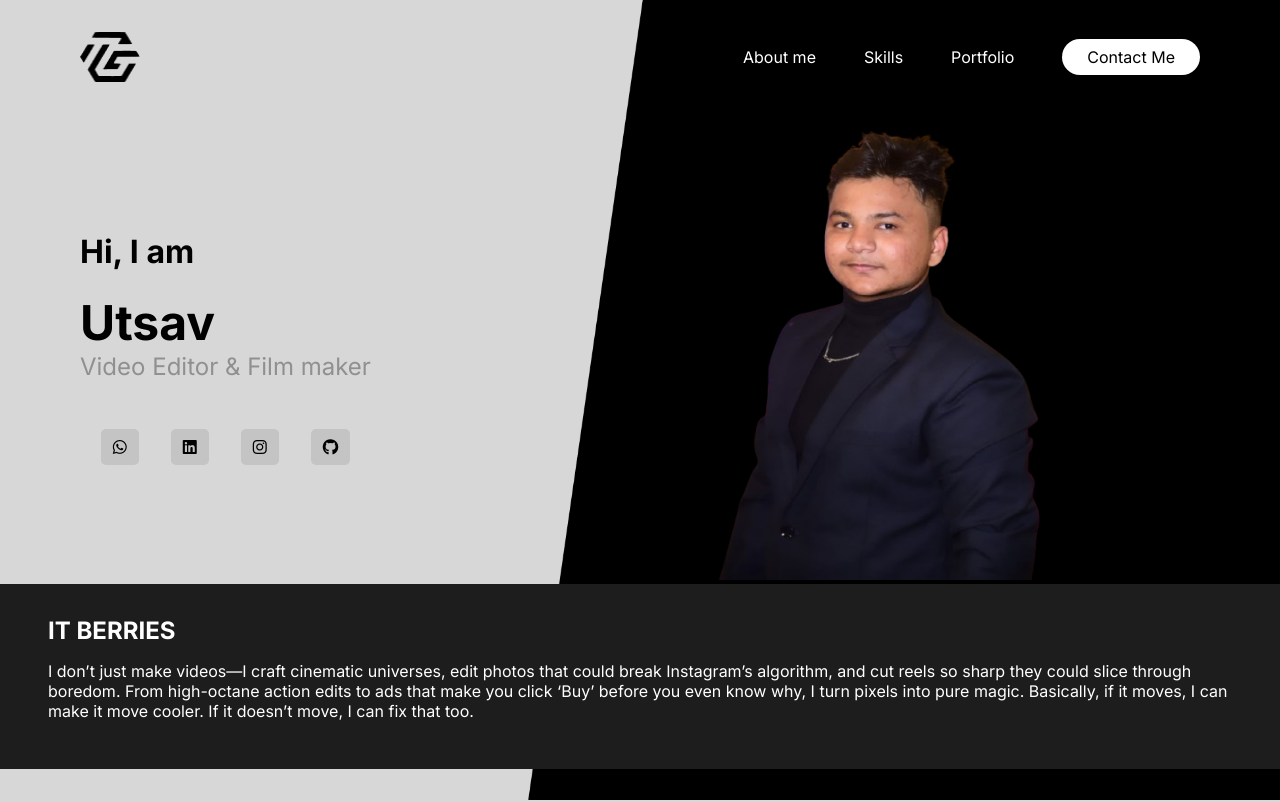
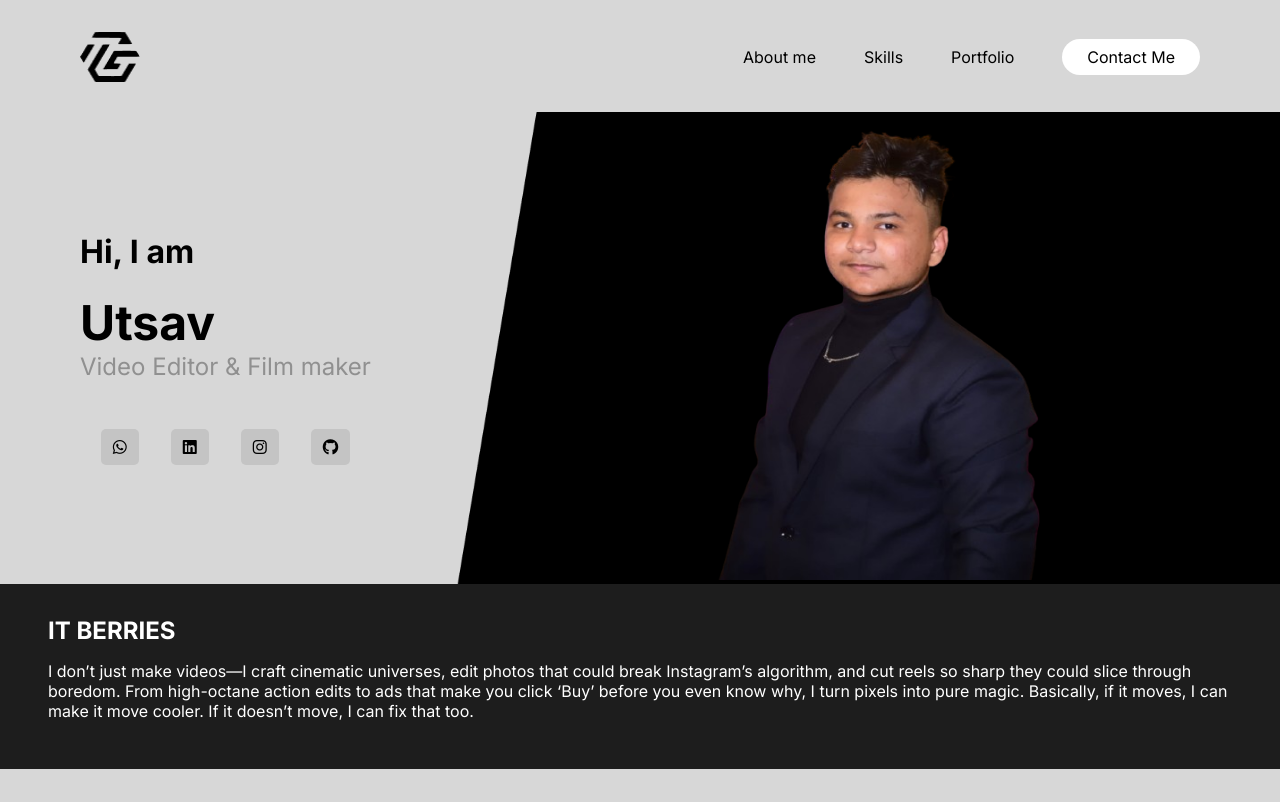
Before and after one commit to Ut-editions/Portfolio-UTedition, a plain HTML site: page index.html in a window 1280 px wide. Shown: the top 802 px of the page. Drawn offline with Linux system fonts and the light colour scheme; files whose address does not match are found by name.

Commit message:
design fourth commit

```diff
--- a/style.css
+++ b/style.css
@@ -49,7 +49,7 @@ header {
 }
 .nav-links li a{
     text-decoration: none;
-    color: #fff;
+     color: black;
     font-size: 1rem;
     font-weight: 400;
     line-height: 1rem;
@@ -70,6 +70,8 @@ header {
     margin-top: 2.125rem;
     display: flex;
     flex-direction: column;
+    position: relative;
+    overflow: hidden;
 }
 .hero-top{
     display: flex;
@@ -77,7 +79,7 @@ header {
     justify-content: space-between;
 }
 .bg-img img{
-    width: 60%;
+    width: 70%;
     height: 100vh;
     position: absolute;
     right: 0;
```
Also changed, not shown: index.html (+1 -1 lines).
